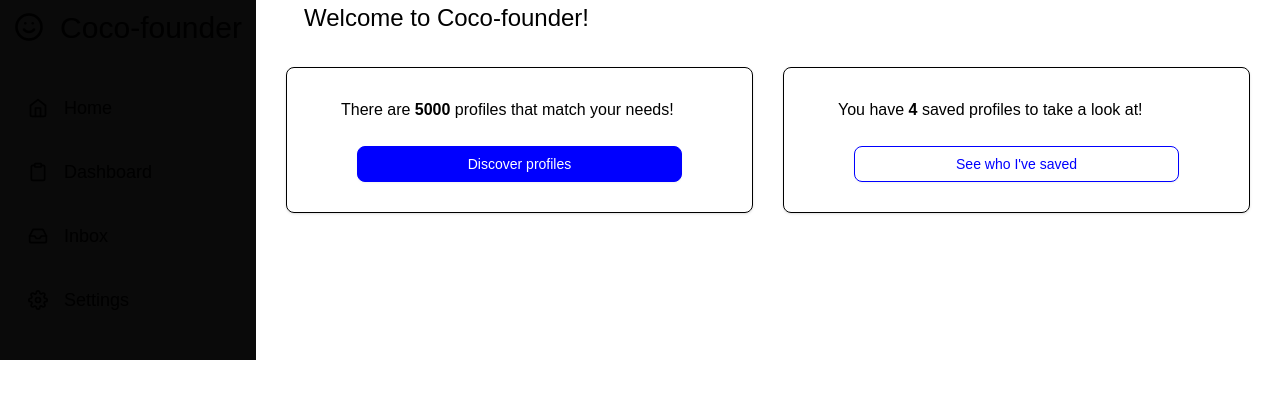
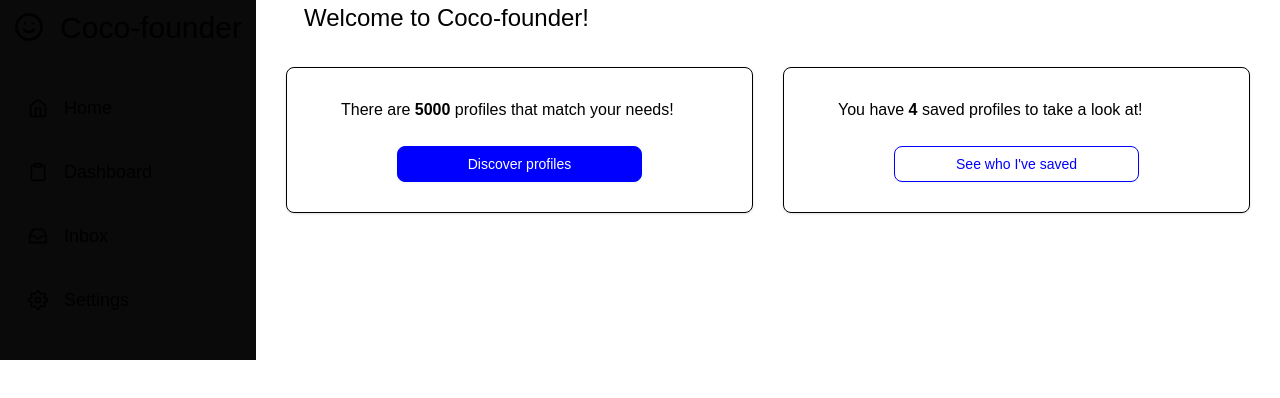
Before and after one commit to TuanTTranCS/VTWHackathon2024-Team15, a Next.js app in the folder whale-finder/: page /dashboard in a window 1280 px wide. Shown: the top 398 px of the page. Built offline with nearby package versions, Linux system fonts and the light colour scheme.

Commit message:
update dashboard

```diff
--- a/whale-finder/src/components/Dashboard/dashboard.css
+++ b/whale-finder/src/components/Dashboard/dashboard.css
@@ -28,7 +28,7 @@
     background: blue;
     color: white;
     border-radius: var(--radius);
-    margin: 0 40px;
+    margin: 0 80px;
 }
 
 .save-btn {
@@ -36,7 +36,7 @@
     background: white;
     color: blue;
     border-radius: var(--radius);
-    margin: 0 40px;
+    margin: 0 80px;
 }
 
 @media (max-width: 768px) {
```
